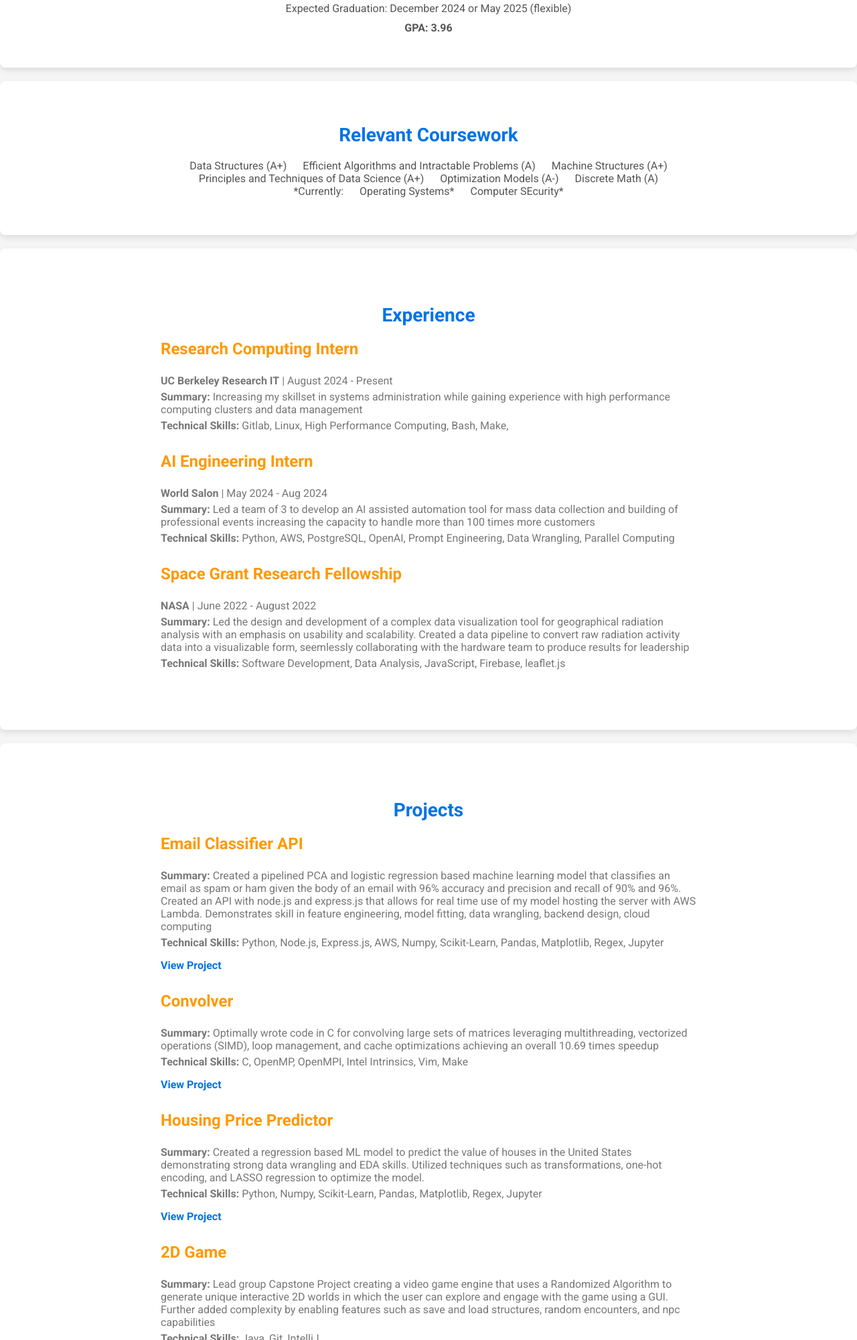
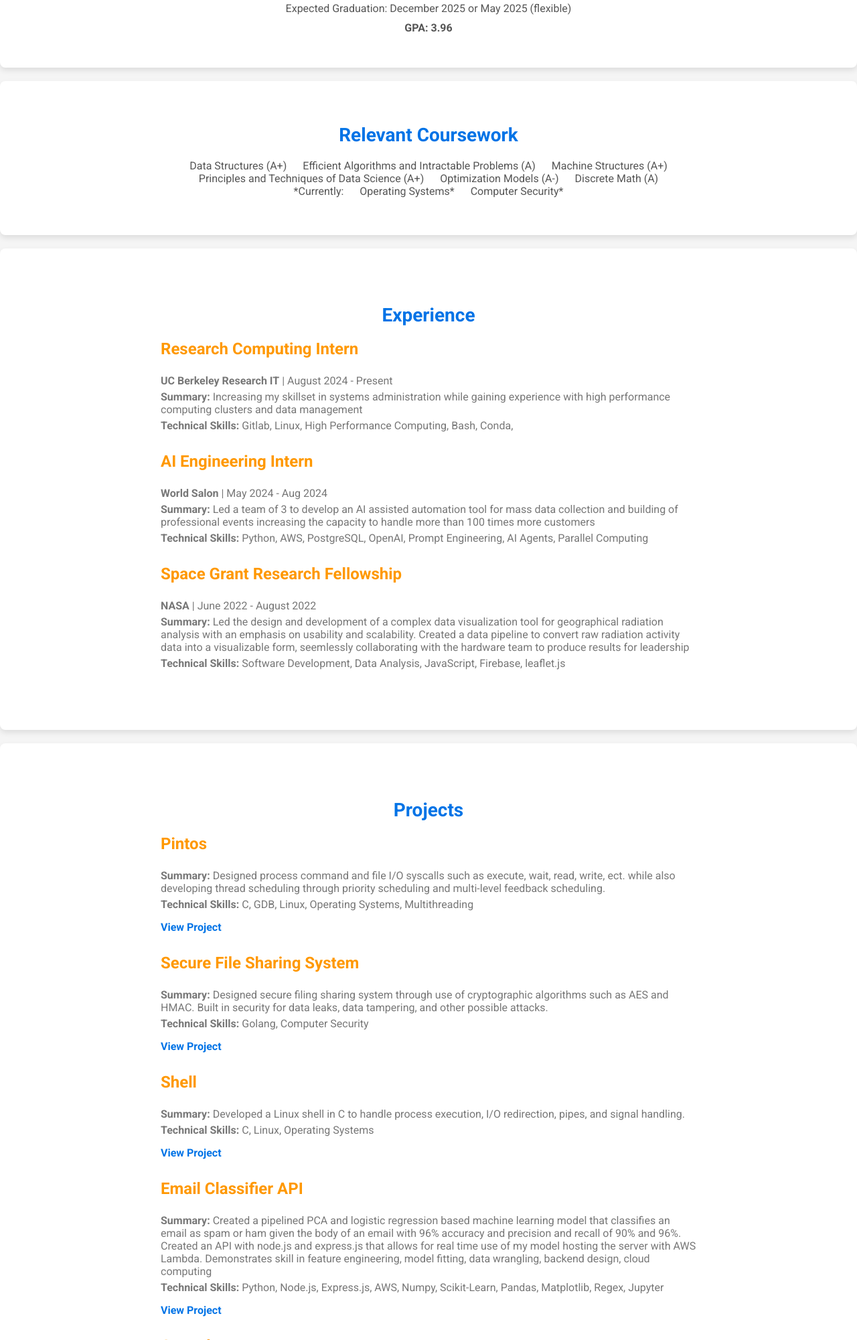
Before and after one commit to adnan10ashraf/dev_portfolio, a plain HTML site: page index.html in a window 1280 px wide. Shown: the part 799-2800 px from the top of the page at 67% size. Drawn offline with Linux system fonts and the light colour scheme.

Commit message:
add new projects and skills

```diff
--- a/index.html
+++ b/index.html
@@ -52,8 +52,8 @@
     <section id="about">
         <div class="container">
             <h2>About Me</h2>
-            <strong>Hi, I'm Adnan, a Computer Science major at UC Berkeley. I'm currently interning for the UC Berkeley Research IT team gaining experience with managing and utilizing HPC clusters. I previously interned as an AI Engineer at the startup World Salon where I worked on automating workflow as well as developed a fully pipelined AI model for business decisions.<!--I have a passion for software but my biggest interests are parallel computing and data analysis of which I have a few projects to show.  I've also tackled interesting and challenging projects that hone my skills in developing software and analyzing data for real world outcomes. -->
-                <br><br>I'm currently seeking a new grad position with my upcoming graduation date of December 2024 or May 2025</strong>
+            <strong>Hi, I'm Adnan, a 3rd year Computer Science major at UC Berkeley. I'm currently interning for the UC Berkeley Research IT team gaining experience with managing and utilizing HPC clusters. I previously interned as an AI Engineer at the startup World Salon where I worked on automating workflow as well as developed a fully pipelined AI model for business decisions.<!--I have a passion for software but my biggest interests are parallel computing and data analysis of which I have a few projects to show.  I've also tackled interesting and challenging projects that hone my skills in developing software and analyzing data for real world outcomes. -->
+                <br><br>I'm currently looking for spring and summer internships!</strong>
         </div>
     </section>
     <section id="education">
@@ -61,7 +61,7 @@
             <h2>Education</h2>
             <p><strong>University of California Berkeley</strong></p>
             <p>Bachelors of Computer Science</p>
-            <p>Expected Graduation: December 2024 or May 2025 (flexible)</p>
+            <p>Expected Graduation: December 2025 or May 2025 (flexible)</p>
             <p><strong>GPA: 3.96</strong></p>
         </div>
     </section>
@@ -77,7 +77,7 @@
                 <li>Discrete Math (A)</li>
                 <li>*Currently:</li>
                 <li>Operating Systems*</li>
-                <li>Computer SEcurity*</li>
+                <li>Computer Security*</li>
 
                 <!-- Add more courses as needed -->
             </ul>
@@ -90,14 +90,14 @@
                 <h3>Research Computing Intern</h3>
                 <p><strong>UC Berkeley Research IT</strong> | August 2024 - Present</p>
                 <p> <b>Summary:</b> Increasing my skillset in systems administration while gaining experience with high performance computing clusters and data management</p>
-                <p> <b>Technical Skills:</b> Gitlab, Linux, High Performance Computing, Bash, Make,</p>
+                <p> <b>Technical Skills:</b> Gitlab, Linux, High Performance Computing, Bash, Conda,</p>
 
             </div>
             <div class="experience">
                 <h3>AI Engineering Intern</h3>
                 <p><strong>World Salon</strong> | May 2024 - Aug 2024</p>
                 <p><b>Summary: </b>Led a team of 3 to develop an AI assisted automation tool for mass data collection and building of professional events increasing the capacity to handle more than 100 times more customers</p>
-                <p><b>Technical Skills: </b>Python, AWS, PostgreSQL, OpenAI, Prompt Engineering, Data Wrangling, Parallel Computing</p>
+                <p><b>Technical Skills: </b>Python, AWS, PostgreSQL, OpenAI, Prompt Engineering, AI Agents, Parallel Computing</p>
               <!--  <p> <b>Summary:</b> Led the design and development of a complex data visualization tool for geographical radiation
                     analysis with an emphasis on usability and scalability. Created a data pipeline to convert raw radiation activity data into a visualizable form, seemlessly collaborating with the hardware team to produce results for leadership </p>
                 <p> <b>Technical Skills:</b> Software Development, Data Analysis, JavaScript, Firebase, leaflet.js</p> -->
@@ -125,10 +125,32 @@
             <h2>Projects</h2>
 
             <div class="project">
+                <h3>Pintos</h3>
+                <p> <b>Summary:</b> Designed process command and file I/O syscalls such as execute, wait, read, write, ect. while also developing thread scheduling through priority scheduling and multi-level feedback scheduling.</p>
+                <p><b>Technical Skills:</b> C, GDB, Linux, Operating Systems, Multithreading</p>
+                <a href="https://github.com/adnan10ashraf/email_classifier_api" target="_blank">View Project</a>
+            </div>
+
+            <div class="project">
+                <h3>Secure File Sharing System</h3>
+                <p> <b>Summary:</b> Designed secure filing sharing system through use of cryptographic algorithms such as AES and HMAC. Built in security for data leaks, data tampering, and other possible attacks.</p>
+                <p><b>Technical Skills:</b> Golang, Computer Security</p>
+                <a href="https://github.com/adnan10ashraf/email_classifier_api" target="_blank">View Project</a>
+            </div>
+
+            <div class="project">
+                <h3>Shell</h3>
+                <p> <b>Summary:</b> Developed a Linux shell in C to handle process execution, I/O redirection, pipes, and signal handling.</p>
+                <p><b>Technical Skills:</b> C, Linux, Operating Systems</p>
+                <a href="https://github.com/adnan10ashraf/email_classifier_api" target="_blank">View Project</a>
+            </div>
+
+
+            <div class="project">
                 <h3>Email Classifier API</h3>
                 <p> <b>Summary:</b> Created a pipelined PCA and logistic regression based machine learning model that classifies an email as spam or ham given the body of an email with 96% accuracy and precision and recall of 90% and 96%. Created an API with node.js and express.js that allows for real time use of my model hosting the server with AWS Lambda. Demonstrates skill in feature engineering, model fitting, data wrangling, backend design, cloud computing</p>
                 <p><b>Technical Skills:</b> Python, Node.js, Express.js, AWS, Numpy, Scikit-Learn, Pandas, Matplotlib, Regex, Jupyter</p>
-                <a href="https://github.com/adnan10ashraf/spam_classifier" target="_blank">View Project</a>
+                <a href="https://github.com/adnan10ashraf/email_classifier_api" target="_blank">View Project</a>
             </div>
 
             <div class="project">
@@ -138,12 +160,14 @@
                 <a href="#" target="_blank">View Project</a>
             </div>
 
+        <!--
             <div class="project">
                 <h3>Housing Price Predictor</h3>
                 <p> <b>Summary:</b> Created a regression based ML model to predict the value of houses in the United States demonstrating strong data wrangling and EDA skills. Utilized techniques such as transformations, one-hot encoding, and LASSO regression to optimize the model. </p>
                 <p><b>Technical Skills:</b> Python, Numpy, Scikit-Learn, Pandas, Matplotlib, Regex, Jupyter</p>
                 <a href="#" target="_blank">View Project</a>
             </div>
+        -->
 
             <div class="project">
                 <h3>2D Game</h3>
@@ -166,12 +190,12 @@
         <div class="container">
             <h2>Technical Skills</h2>
             <ul class="skills-list">
-                <li><b>Programming Languages:</b> Python, Java, JavaScript, C, Risk-V, x86, SQL</li>
+                <li><b>Programming Languages:</b> Python, Java, JavaScript, C, Risk-V, x86, SQL, Go, Rust</li>
                 <li><b>Data Analysis Libraries:</b> Numpy, Scikit-Learn, Pandas, Matplotlib, Seaborn, Regex</li>
-                <li><b>Databases / Backend:</b> Node.js, Express.js, PostgreSQL, AWS RDS, Firebase, Google Cloud Platform</li>
+                <li><b>Databases / Backend:</b> Node.js, Express.js, PostgreSQL, AWS RDS, Firebase, Google Cloud</li>
                 <li><b>Code Optimization:</b> OpenMP, OpenMPI, Intel Intrinsics</li>
                 <li><b>Technologies:</b> Bash, Linux, Docker, Git</li>
-                <li><b>Developer Tools:</b> Github, Make, IntelliJ, Visual Studio, Vim, Jupyer, Valgrind, GDB</li>
+                <li><b>Developer Tools:</b> Github, Conda, IntelliJ, Visual Studio, Vim, Jupyer, Valgrind, GDB</li>
             </ul>
         </div>
     </section>
```
Also changed, not shown: 1 other file.
